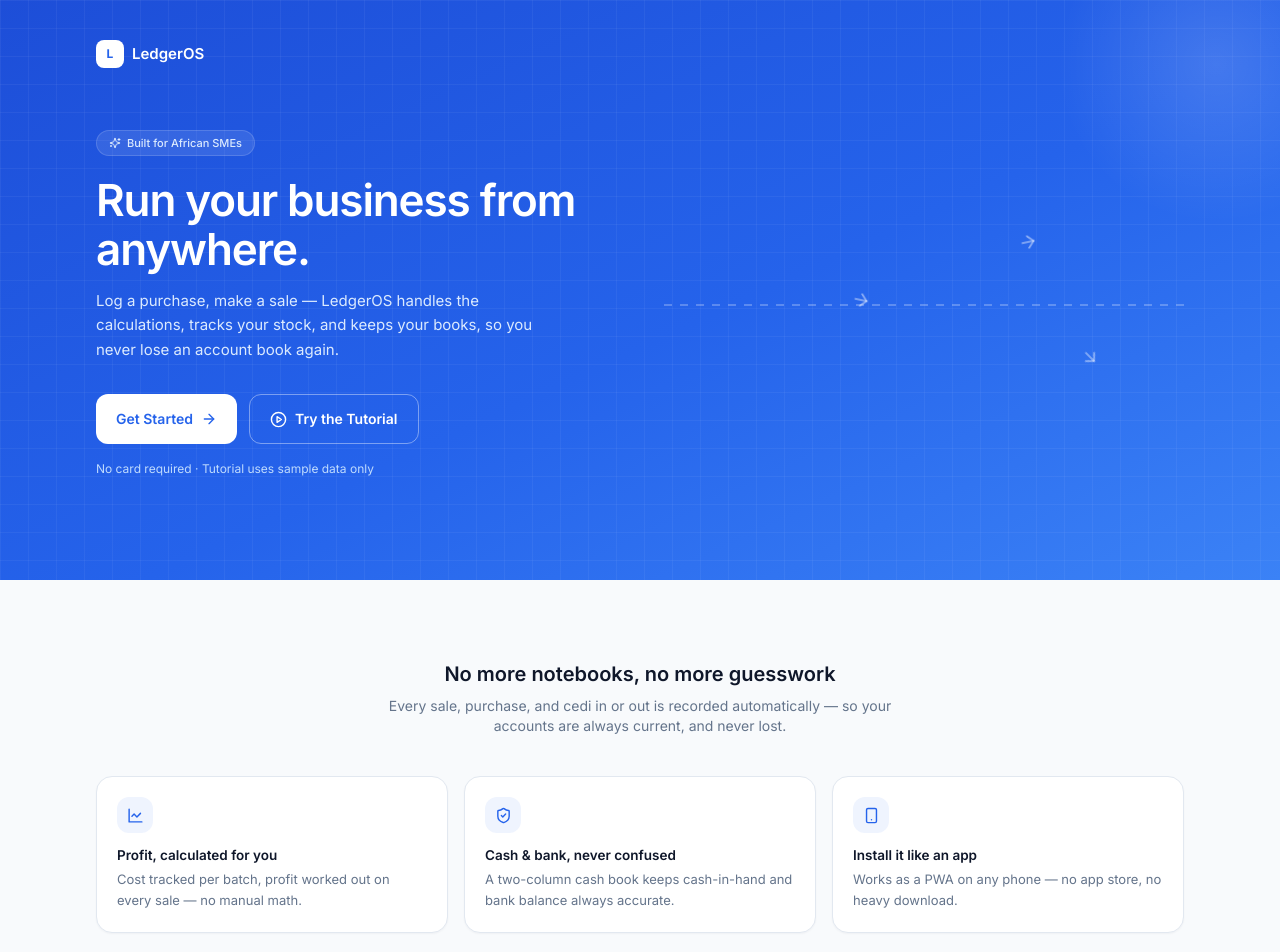
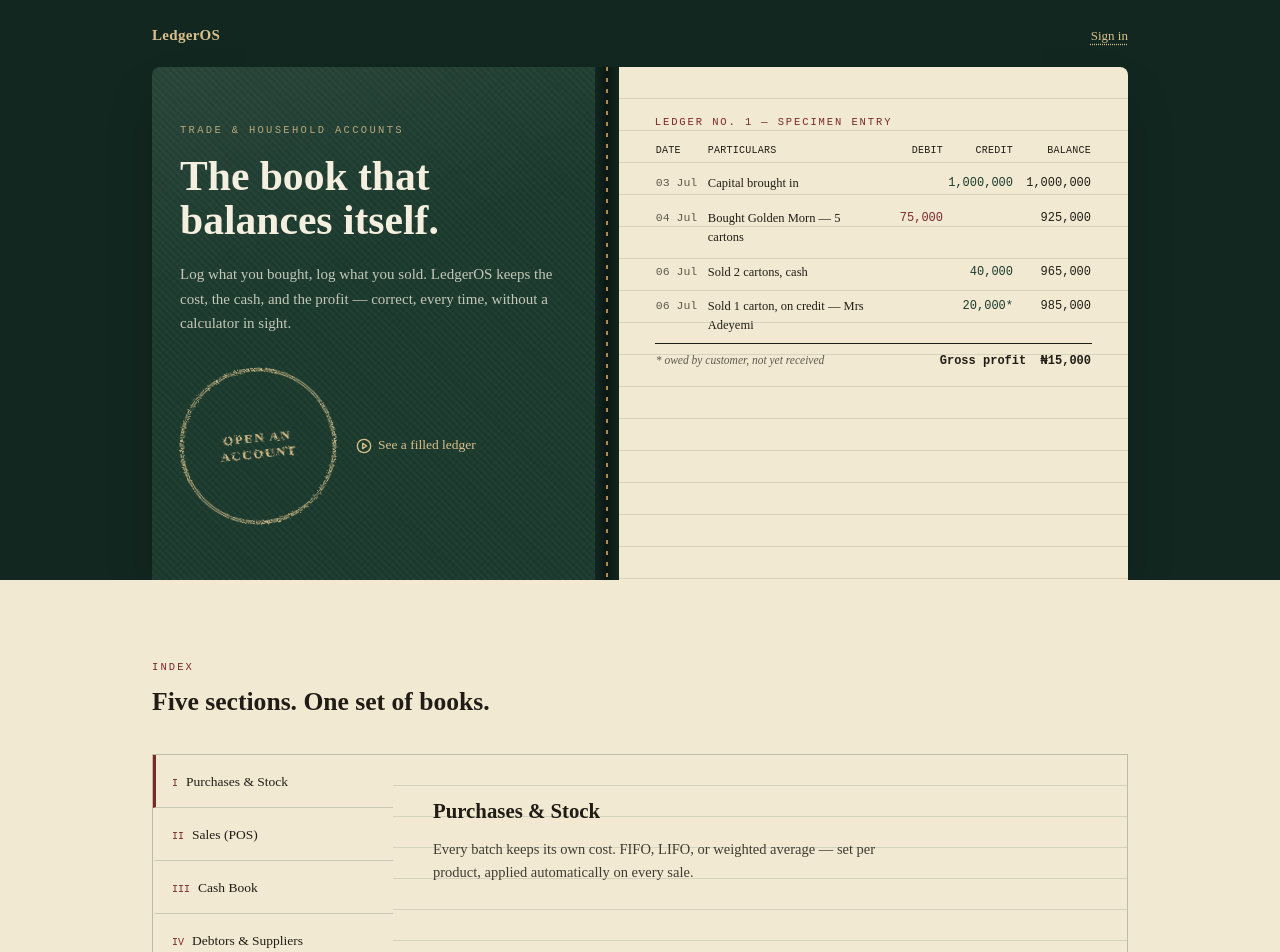
Before and after one commit to X-Timeline/LedgerOs, a React (Vite) app: page / in a window 1280 px wide. Shown: the top 952 px of the page. Built offline with nearby package versions, Linux system fonts and the light colour scheme; no server answers.

Commit message:
Update Landing.jsx

```diff
--- a/src/pages/Landing.jsx
+++ b/src/pages/Landing.jsx
@@ -1,158 +1,333 @@
 import { useState, useEffect } from "react";
 import { useNavigate } from "react-router-dom";
-import {
-  Wallet, Package, ShoppingCart, TrendingUp, ArrowRight, PlayCircle,
-  Sparkles, ShieldCheck, Smartphone, LineChart
-} from "lucide-react";
+import { PlayCircle } from "lucide-react";
 
-const C = {
-  primary: "#2563EB",
-  primaryDark: "#1D4ED8",
-  success: "#22C55E",
-  warning: "#F59E0B",
-  bg: "#F8FAFC",
-  textSub: "#64748B",
-  border: "#E2E8F0",
+// ---------------------------------------------------------------
+// Design direction: LedgerOS is a digital ledger — so the landing
+// page IS a ledger: a bound cover on the left, an open ruled page
+// on the right with a real worked example, tabbed index sections
+// for each module (Purchases, Sales, Cash Book, Debtors, Reports),
+// and a wax/ink-stamp call to action instead of a gradient pill
+// button. No floating icon cards, no centered hero, no blue-gradient
+// SaaS template.
+// ---------------------------------------------------------------
+
+const T = {
+  cover: "#1C3A2E",      // ledger cloth cover, deep bottle green
+  coverDark: "#122720",  // shadow/spine side of the cover
+  paper: "#F1E9D2",      // aged ledger page
+  paperLine: "rgba(28,58,46,0.13)", // ruled line on the page
+  ink: "#211D16",        // main text ink
+  red: "#7C2A28",        // ledger red ink (debit/stamp)
+  brass: "#B08A46",      // brass/gilt accent
+  brassLight: "#D9C08B",
 };
 
-const GraphPaper = ({ className = "" }) => (
-  <svg className={className} width="100%" height="100%" preserveAspectRatio="none">
-    <defs>
-      <pattern id="grid" width="28" height="28" patternUnits="userSpaceOnUse">
-        <path d="M 28 0 L 0 0 0 28" fill="none" stroke="rgba(255,255,255,0.09)" strokeWidth="1" />
-      </pattern>
-    </defs>
-    <rect width="100%" height="100%" fill="url(#grid)" />
-  </svg>
-);
+const display = { fontFamily: "'Fraunces', serif" };
+const body = { fontFamily: "'Source Serif 4', serif" };
+const mono = { fontFamily: "'IBM Plex Mono', monospace" };
 
-function FlowCard({ icon: Icon, label, value, sub, accent, i, floatDelay }) {
-  return (
-    <div
-      className="rounded-2xl bg-white px-4 py-3.5 shadow-xl w-40 opacity-0"
-      style={{
-        animation: `fadeUp 500ms ease-out ${i * 150}ms forwards, float 4s ease-in-out ${floatDelay}s infinite`,
-      }}
-    >
-      <div className="flex items-center gap-2 mb-1.5">
-        <span className="w-7 h-7 rounded-lg flex items-center justify-center" style={{ backgroundColor: `${accent}16` }}>
-          <Icon size={14} style={{ color: accent }} />
-        </span>
-        <span className="text-[11px] font-medium text-slate-500">{label}</span>
-      </div>
-      <p className="text-sm font-semibold text-slate-900 tabular-nums">{value}</p>
-      {sub && <p className="text-[10px] text-slate-400 mt-0.5">{sub}</p>}
-    </div>
-  );
-}
+// A worked example straight out of the product's own accounting model —
+// this doubles as the demo, instead of marketing copy.
+const ledgerRows = [
+  { date: "03 Jul", particulars: "Capital brought in", debit: "", credit: "1,000,000", balance: "1,000,000" },
+  { date: "04 Jul", particulars: "Bought Golden Morn — 5 cartons", debit: "75,000", credit: "", balance: "925,000" },
+  { date: "06 Jul", particulars: "Sold 2 cartons, cash", debit: "", credit: "40,000", balance: "965,000" },
+  { date: "06 Jul", particulars: "Sold 1 carton, on credit — Mrs Adeyemi", debit: "", credit: "20,000*", balance: "985,000" },
+];
+
+const modules = [
+  {
+    tag: "I",
+    label: "Purchases & Stock",
+    body: "Every batch keeps its own cost. FIFO, LIFO, or weighted average — set per product, applied automatically on every sale.",
+  },
+  {
+    tag: "II",
+    label: "Sales (POS)",
+    body: "Ring up a sale in seconds. Cash, transfer, or credit — profit is worked out the moment the sale is completed, never guessed.",
+  },
+  {
+    tag: "III",
+    label: "Cash Book",
+    body: "Cash and bank are kept apart and reconciled continuously, down to the last transfer between them.",
+  },
+  {
+    tag: "IV",
+    label: "Debtors & Suppliers",
+    body: "Know exactly who owes you, and who you owe, at any moment — not just at month end.",
+  },
+  {
+    tag: "V",
+    label: "Reports",
+    body: "Trading account, profit & loss, balance sheet — read live from your books, never a stale export.",
+  },
+];
 
 export default function Landing() {
   const navigate = useNavigate();
   const [mounted, setMounted] = useState(false);
-  useEffect(() => setMounted(true), []);
+  const [activeModule, setActiveModule] = useState(0);
 
-  const steps = [
-    { icon: Wallet, label: "Capital In", value: "₦1,000,000", sub: "Opening balance", accent: C.primary },
-    { icon: Package, label: "Stock Bought", value: "5 cartons", sub: "Golden Morn · ₦15,000", accent: C.warning },
-    { icon: ShoppingCart, label: "Sale Made", value: "₦8,000", sub: "1 carton sold", accent: C.primary },
-    { icon: TrendingUp, label: "Profit", value: "+₦3,400", sub: "Calculated for you", accent: C.success },
-  ];
+  useEffect(() => {
+    const t = setTimeout(() => setMounted(true), 60);
+    return () => clearTimeout(t);
+  }, []);
 
   return (
-    <div className="min-h-screen w-full" style={{ backgroundColor: C.bg, fontFamily: "Inter, sans-serif" }}>
+    <div style={{ backgroundColor: T.paper, fontFamily: "'Source Serif 4', serif" }} className="min-h-screen w-full">
       <style>{`
-        @keyframes fadeUp { from { opacity: 0; transform: translateY(10px); } to { opacity: 1; transform: translateY(0); } }
-        @keyframes float { 0%,100% { transform: translateY(0); } 50% { transform: translateY(-8px); } }
+        @keyframes coverIn {
+          from { opacity: 0; transform: translateX(-18px); }
+          to { opacity: 1; transform: translateX(0); }
+        }
+        @keyframes pageIn {
+          from { opacity: 0; transform: translateX(18px); }
+          to { opacity: 1; transform: translateX(0); }
+        }
+        @keyframes rowIn {
+          from { opacity: 0; transform: translateY(6px); }
+          to { opacity: 1; transform: translateY(0); }
+        }
+        .stamp-btn { transition: transform 160ms ease, box-shadow 160ms ease; }
+        .stamp-btn:hover { transform: rotate(-4deg) scale(1.04); }
+        .stamp-btn:active { transform: rotate(-2deg) scale(0.97); }
+        a:focus-visible, button:focus-visible {
+          outline: 2px solid ${T.brass};
+          outline-offset: 3px;
+        }
+        @media (prefers-reduced-motion: reduce) {
+          .anim-cover, .anim-page, .anim-row { animation: none !important; opacity: 1 !important; transform: none !important; }
+        }
       `}</style>
 
-      {/* ---------- Hero ---------- */}
-      <div className="relative overflow-hidden" style={{ background: `linear-gradient(155deg, ${C.primaryDark}, ${C.primary} 55%, #3B82F6)` }}>
-        <GraphPaper className="absolute inset-0 pointer-events-none" />
-        <div className="absolute -top-24 -right-24 w-80 h-80 rounded-full" style={{ background: "radial-gradient(circle, rgba(255,255,255,0.14), transparent 70%)" }} />
+      {/* hidden SVG filter: gives the ink stamp a rough, non-vector edge */}
+      <svg width="0" height="0" style={{ position: "absolute" }}>
+        <filter id="stampRough">
+          <feTurbulence type="fractalNoise" baseFrequency="0.9" numOctaves="2" seed="7" result="noise" />
+          <feDisplacementMap in="SourceGraphic" in2="noise" scale="3.5" />
+        </filter>
+      </svg>
 
-        <div className="relative max-w-6xl mx-auto px-5 lg:px-8 pt-8 pb-16 lg:pt-10 lg:pb-24">
-          <div className="flex items-center gap-2 mb-14">
-            <div className="w-7 h-7 rounded-lg bg-white flex items-center justify-center">
-              <span className="text-blue-600 text-xs font-bold">L</span>
-            </div>
-            <span className="text-white font-semibold text-[15px]">LedgerOS</span>
+      {/* =============== HERO: the open ledger book =============== */}
+      <div className="relative w-full overflow-hidden" style={{ backgroundColor: T.coverDark }}>
+        <div className="max-w-5xl mx-auto px-4 lg:px-6">
+          {/* top wordmark, sits above the "book" like a shelf label */}
+          <div className="flex items-center justify-between pt-6 pb-5">
+            <span style={{ ...display, color: T.brassLight, letterSpacing: "0.02em" }} className="text-[15px] font-semibold">
+              LedgerOS
+            </span>
+            <button
+              onClick={() => navigate("/login")}
+              style={{ ...body, color: T.brassLight }}
+              className="text-[13px] underline decoration-dotted underline-offset-4 hover:text-white"
+            >
+              Sign in
+            </button>
           </div>
 
-          <div className="grid lg:grid-cols-2 gap-12 items-center">
-            <div>
-              <span className="inline-flex items-center gap-1.5 text-[11px] font-medium text-blue-100 bg-white/10 border border-white/15 rounded-full px-3 py-1 mb-5">
-                <Sparkles size={12} /> Built for African SMEs
-              </span>
-              <h1 className="text-3xl lg:text-[2.75rem] font-semibold text-white leading-[1.1] tracking-tight">
-                Run your business from anywhere.
+          {/* the book itself: cover (left) + open page (right) + spine */}
+          <div className="relative grid lg:grid-cols-[1fr_auto_1.15fr] rounded-t-lg overflow-hidden shadow-2xl">
+            {/* left: cloth cover */}
+            <div
+              className={`relative px-7 py-10 lg:py-14 flex flex-col justify-center ${mounted ? "anim-cover" : "opacity-0"}`}
+              style={{
+                backgroundColor: T.cover,
+                backgroundImage: `
+                  repeating-linear-gradient(45deg, rgba(255,255,255,0.025) 0 2px, transparent 2px 5px),
+                  repeating-linear-gradient(-45deg, rgba(0,0,0,0.03) 0 2px, transparent 2px 5px),
+                  linear-gradient(160deg, rgba(255,255,255,0.06), transparent 40%)
+                `,
+                animation: mounted ? "coverIn 620ms cubic-bezier(.2,.7,.2,1) both" : "none",
+              }}
+            >
+              <p style={{ ...mono, color: T.brassLight }} className="text-[10.5px] tracking-[0.22em] uppercase mb-4 opacity-80">
+                Trade &amp; Household Accounts
+              </p>
+              <h1 style={{ ...display, color: "#F4EFDF" }} className="text-[2.1rem] lg:text-[2.6rem] leading-[1.06] font-semibold">
+                The book that balances itself.
               </h1>
-              <p className="mt-4 text-blue-100 text-[15px] leading-relaxed max-w-md">
-                Log a purchase, make a sale — LedgerOS handles the calculations, tracks your stock,
-                and keeps your books, so you never lose an account book again.
+              <p style={{ ...body, color: "rgba(244,239,223,0.78)" }} className="mt-5 text-[15px] leading-relaxed max-w-sm">
+                Log what you bought, log what you sold. LedgerOS keeps the cost, the cash,
+                and the profit — correct, every time, without a calculator in sight.
               </p>
-              <div className="mt-8 flex flex-wrap gap-3">
-                <button onClick={() => navigate("/signup")} className="flex items-center gap-2 bg-white text-blue-600 font-semibold text-sm rounded-xl px-5 py-3.5 hover:bg-blue-50">
-                  Get Started <ArrowRight size={16} />
+
+              <div className="mt-8 flex flex-wrap items-center gap-5">
+                <button
+                  onClick={() => navigate("/signup")}
+                  className="stamp-btn relative flex items-center justify-center"
+                  style={{
+                    width: 156, height: 156,
+                    border: `3px double ${T.brassLight}`,
+                    borderRadius: "50%",
+                    filter: "url(#stampRough)",
+                    transform: "rotate(-6deg)",
+                    background: "transparent",
+                  }}
+                >
+                  <span style={{ ...display, color: T.brassLight }} className="text-[13px] font-semibold tracking-[0.12em] uppercase leading-tight text-center px-3">
+                    Open an
+                    <br />
+                    Account
+                  </span>
                 </button>
-                <button onClick={() => navigate("/tutorial")} className="flex items-center gap-2 border border-white/40 text-white font-semibold text-sm rounded-xl px-5 py-3.5 hover:bg-white/10">
-                  <PlayCircle size={17} /> Try the Tutorial
+                <button
+                  onClick={() => navigate("/tutorial")}
+                  style={{ ...body, color: T.brassLight }}
+                  className="flex items-center gap-1.5 text-[13.5px] hover:text-white"
+                >
+                  <PlayCircle size={16} /> See a filled ledger
                 </button>
               </div>
-              <p className="mt-4 text-[12px] text-blue-200">No card required · Tutorial uses sample data only</p>
             </div>
 
-            {/* Illustrated flow: Capital -> Stock -> Sale -> Profit */}
-            <div className="relative h-[360px] hidden sm:block">
-              <div className="absolute inset-0" style={{
-                backgroundImage: "repeating-linear-gradient(90deg, rgba(255,255,255,0.25) 0 8px, transparent 8px 16px)",
-                height: 2, top: "50%",
-              }} />
-              {mounted && (
-                <>
-                  <div className="absolute top-6 left-2"><FlowCard {...steps[0]} i={0} floatDelay={0} /></div>
-                  <div className="absolute top-32 left-40"><FlowCard {...steps[1]} i={1} floatDelay={0.6} /></div>
-                  <div className="absolute top-4 right-8"><FlowCard {...steps[2]} i={2} floatDelay={1.1} /></div>
-                  <div className="absolute bottom-4 right-24"><FlowCard {...steps[3]} i={3} floatDelay={1.6} /></div>
-                </>
-              )}
-              <ArrowRight size={20} className="absolute top-[46%] left-[36%] text-white/50 rotate-12" />
-              <ArrowRight size={20} className="absolute top-[30%] left-[68%] text-white/50 -rotate-12" />
-              <ArrowRight size={20} className="absolute top-[62%] left-[80%] text-white/50 rotate-45" />
+            {/* spine / binding */}
+            <div
+              className="hidden lg:block relative w-6"
+              style={{
+                background: `linear-gradient(90deg, ${T.coverDark}, #0B1712 50%, ${T.coverDark})`,
+              }}
+            >
+              <div
+                className="absolute inset-y-0 left-1/2 -translate-x-1/2 w-[2px]"
+                style={{
+                  backgroundImage: `repeating-linear-gradient(to bottom, ${T.brass} 0 4px, transparent 4px 11px)`,
+                }}
+              />
+            </div>
+
+            {/* right: open ruled page with the worked example */}
+            <div
+              className={`relative px-6 py-8 lg:py-12 lg:px-9 ${mounted ? "anim-page" : "opacity-0"}`}
+              style={{
+                backgroundColor: T.paper,
+                backgroundImage: `repeating-linear-gradient(to bottom, transparent 0 31px, ${T.paperLine} 31px 32px)`,
+                animation: mounted ? "pageIn 620ms 120ms cubic-bezier(.2,.7,.2,1) both" : "none",
+              }}
+            >
+              <p style={{ ...mono, color: T.red }} className="text-[10.5px] tracking-[0.18em] uppercase mb-3">
+                Ledger No. 1 — Specimen Entry
+              </p>
+
+              <table className="w-full border-collapse">
+                <thead>
+                  <tr style={{ color: T.ink }} className="text-left">
+                    <th style={mono} className="text-[10px] uppercase tracking-wide font-medium pb-2 w-[52px]">Date</th>
+                    <th style={mono} className="text-[10px] uppercase tracking-wide font-medium pb-2">Particulars</th>
+                    <th style={mono} className="text-[10px] uppercase tracking-wide font-medium pb-2 text-right w-[70px]">Debit</th>
+                    <th style={mono} className="text-[10px] uppercase tracking-wide font-medium pb-2 text-right w-[70px]">Credit</th>
+                    <th style={mono} className="text-[10px] uppercase tracking-wide font-medium pb-2 text-right w-[78px]">Balance</th>
+                  </tr>
+                </thead>
+                <tbody>
+                  {ledgerRows.map((r, i) => (
+                    <tr
+                      key={i}
+                      className={mounted ? "anim-row" : "opacity-0"}
+                      style={{ animation: mounted ? `rowIn 420ms ${260 + i * 120}ms both` : "none" }}
+                    >
+                      <td style={{ ...mono, color: T.ink }} className="text-[11.5px] py-2 align-top opacity-70">{r.date}</td>
+                      <td style={{ ...body, color: T.ink }} className="text-[12.5px] py-2 align-top pr-2">{r.particulars}</td>
+                      <td style={{ ...mono, color: T.red }} className="text-[12px] py-2 align-top text-right">{r.debit}</td>
+                      <td style={{ ...mono, color: T.cover }} className="text-[12px] py-2 align-top text-right">{r.credit}</td>
+                      <td style={{ ...mono, color: T.ink }} className="text-[12px] py-2 align-top text-right font-medium">{r.balance}</td>
+                    </tr>
+                  ))}
+                  <tr>
+                    <td colSpan={5} style={{ borderTop: `1px solid ${T.ink}` }} className="pt-2">
+                      <div className="flex items-baseline justify-between">
+                        <span style={{ ...body, color: T.ink }} className="text-[11.5px] italic opacity-70">
+                          * owed by customer, not yet received
+                        </span>
+                        <span style={{ ...mono, color: T.ink }} className="text-[12px] font-semibold">
+                          Gross profit&nbsp;&nbsp;₦15,000
+                        </span>
+                      </div>
+                    </td>
+                  </tr>
+                </tbody>
+              </table>
             </div>
           </div>
         </div>
       </div>
 
-      {/* ---------- Why LedgerOS ---------- */}
-      <div className="max-w-6xl mx-auto px-5 lg:px-8 py-14 lg:py-20">
-        <h2 className="text-xl font-semibold text-slate-900 text-center mb-2">No more notebooks, no more guesswork</h2>
-        <p className="text-sm text-slate-500 text-center max-w-lg mx-auto mb-10">
-          Every sale, purchase, and cedi in or out is recorded automatically — so your accounts
-          are always current, and never lost.
+      {/* =============== MODULE INDEX (ledger tabs) =============== */}
+      <div className="max-w-5xl mx-auto px-4 lg:px-6 py-16 lg:py-20">
+        <p style={{ ...mono, color: T.red }} className="text-[10.5px] tracking-[0.2em] uppercase mb-2">
+          Index
         </p>
-        <div className="grid sm:grid-cols-3 gap-4">
-          {[
-            { icon: LineChart, title: "Profit, calculated for you", body: "Cost tracked per batch, profit worked out on every sale — no manual math." },
-            { icon: ShieldCheck, title: "Cash & bank, never confused", body: "A two-column cash book keeps cash-in-hand and bank balance always accurate." },
-            { icon: Smartphone, title: "Install it like an app", body: "Works as a PWA on any phone — no app store, no heavy download." },
-          ].map((f) => (
-            <div key={f.title} className="rounded-2xl bg-white border p-5" style={{ borderColor: C.border, boxShadow: "0 1px 2px rgba(15,23,42,0.04)" }}>
-              <span className="w-9 h-9 rounded-xl flex items-center justify-center mb-3" style={{ backgroundColor: `${C.primary}12` }}>
-                <f.icon size={17} style={{ color: C.primary }} />
-              </span>
-              <h3 className="text-[13.5px] font-semibold text-slate-900 mb-1">{f.title}</h3>
-              <p className="text-[13px] text-slate-500 leading-relaxed">{f.body}</p>
-            </div>
-          ))}
+        <h2 style={{ ...display, color: T.ink }} className="text-[1.6rem] font-semibold mb-8">
+          Five sections. One set of books.
+        </h2>
+
+        <div className="grid lg:grid-cols-[240px_1fr] gap-0 border" style={{ borderColor: "rgba(28,58,46,0.25)" }}>
+          {/* tab column */}
+          <div className="flex lg:flex-col overflow-x-auto lg:overflow-visible">
+            {modules.map((m, i) => (
+              <button
+                key={m.label}
+                onClick={() => setActiveModule(i)}
+                className="relative text-left px-4 py-3.5 shrink-0 lg:shrink border-b lg:border-b lg:last:border-b-0"
+                style={{
+                  borderColor: "rgba(28,58,46,0.18)",
+                  backgroundColor: activeModule === i ? T.paper : "transparent",
+                  borderLeft: activeModule === i ? `3px solid ${T.red}` : "3px solid transparent",
+                }}
+              >
+                <span style={{ ...mono, color: T.red }} className="text-[10px] mr-2">{m.tag}</span>
+                <span style={{ ...body, color: T.ink }} className="text-[13.5px] font-medium">{m.label}</span>
+              </button>
+            ))}
+          </div>
+
+          {/* open page for the active tab */}
+          <div
+            className="px-6 py-8 lg:px-10 lg:py-10"
+            style={{
+              backgroundColor: T.paper,
+              backgroundImage: `repeating-linear-gradient(to bottom, transparent 0 30px, ${T.paperLine} 30px 31px)`,
+            }}
+          >
+            <h3 style={{ ...display, color: T.ink }} className="text-[1.3rem] font-semibold mb-3">
+              {modules[activeModule].label}
+            </h3>
+            <p style={{ ...body, color: T.ink }} className="text-[14.5px] leading-relaxed max-w-md opacity-85">
+              {modules[activeModule].body}
+            </p>
+          </div>
         </div>
+      </div>
 
-        <div className="mt-10 flex items-center justify-center gap-3">
-          <button onClick={() => navigate("/signup")} className="flex items-center gap-2 text-white font-semibold text-sm rounded-xl px-5 py-3" style={{ backgroundColor: C.primary }}>
-            Create your business <ArrowRight size={16} />
+      {/* =============== CLOSING =============== */}
+      <div style={{ backgroundColor: T.cover }} className="w-full">
+        <div className="max-w-5xl mx-auto px-4 lg:px-6 py-16 lg:py-20 flex flex-col items-center text-center">
+          <p style={{ ...mono, color: T.brassLight }} className="text-[11px] tracking-[0.2em] uppercase mb-3 opacity-80">
+            Brought forward · Carried forward · Never lost
+          </p>
+          <h2 style={{ ...display, color: "#F4EFDF" }} className="text-[1.7rem] lg:text-[2rem] font-semibold max-w-lg leading-snug mb-8">
+            Start the ledger your business already deserves.
+          </h2>
+          <button
+            onClick={() => navigate("/signup")}
+            className="stamp-btn relative flex items-center justify-center"
+            style={{
+              width: 148, height: 148,
+              border: `3px double ${T.brassLight}`,
+              borderRadius: "50%",
+              filter: "url(#stampRough)",
+              transform: "rotate(4deg)",
+            }}
+          >
+            <span style={{ ...display, color: T.brassLight }} className="text-[12.5px] font-semibold tracking-[0.12em] uppercase leading-tight text-center px-3">
+              Open an
+              <br />
+              Account
+            </span>
           </button>
-          <button onClick={() => navigate("/tutorial")} className="flex items-center gap-2 text-slate-600 font-medium text-sm rounded-xl px-5 py-3 border" style={{ borderColor: C.border }}>
-            <PlayCircle size={16} /> Explore the tutorial first
-          </button>
+          <p style={{ ...body, color: "rgba(244,239,223,0.6)" }} className="text-[12px] mt-6">
+            No card required · Tutorial uses sample data only
+          </p>
         </div>
       </div>
     </div>
```
